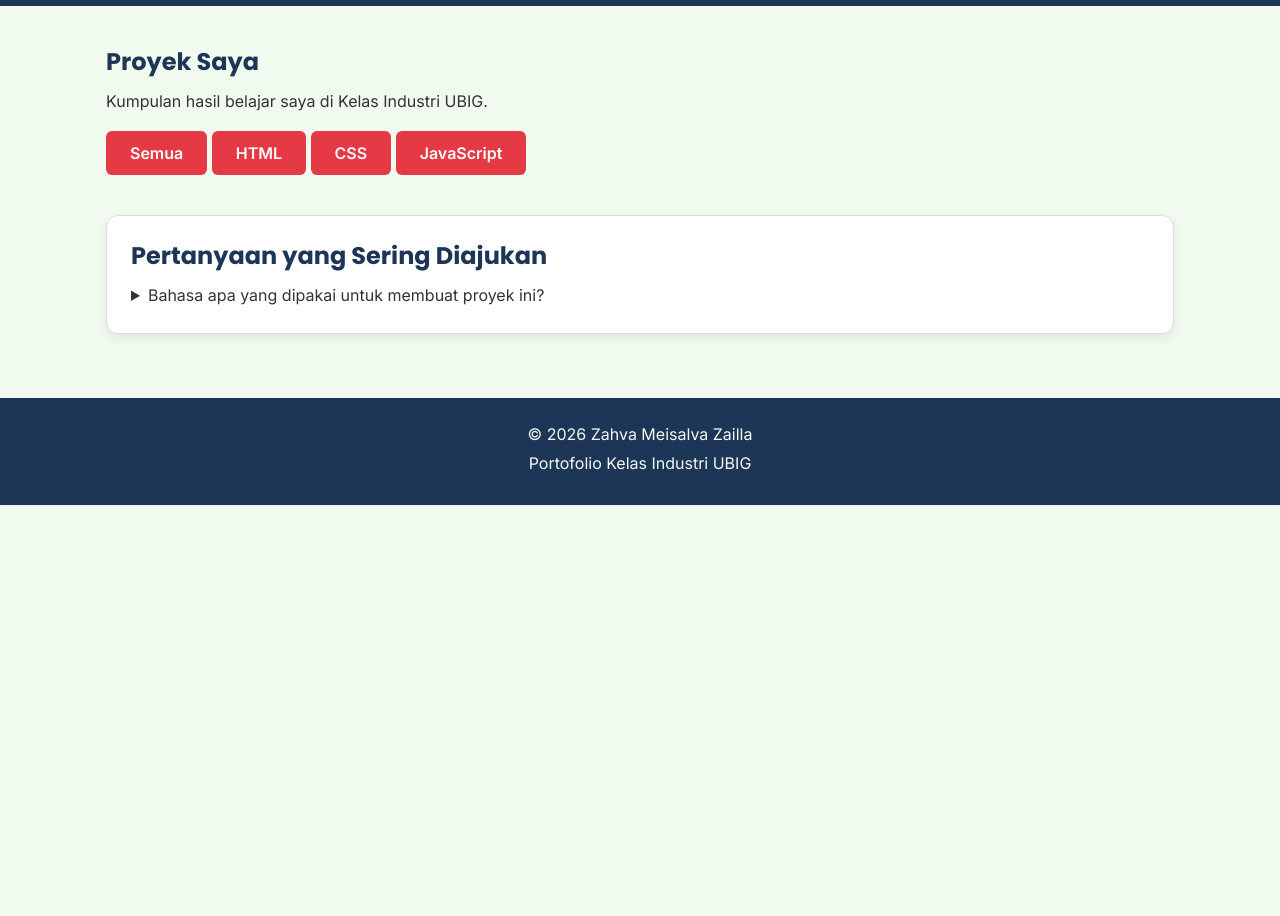
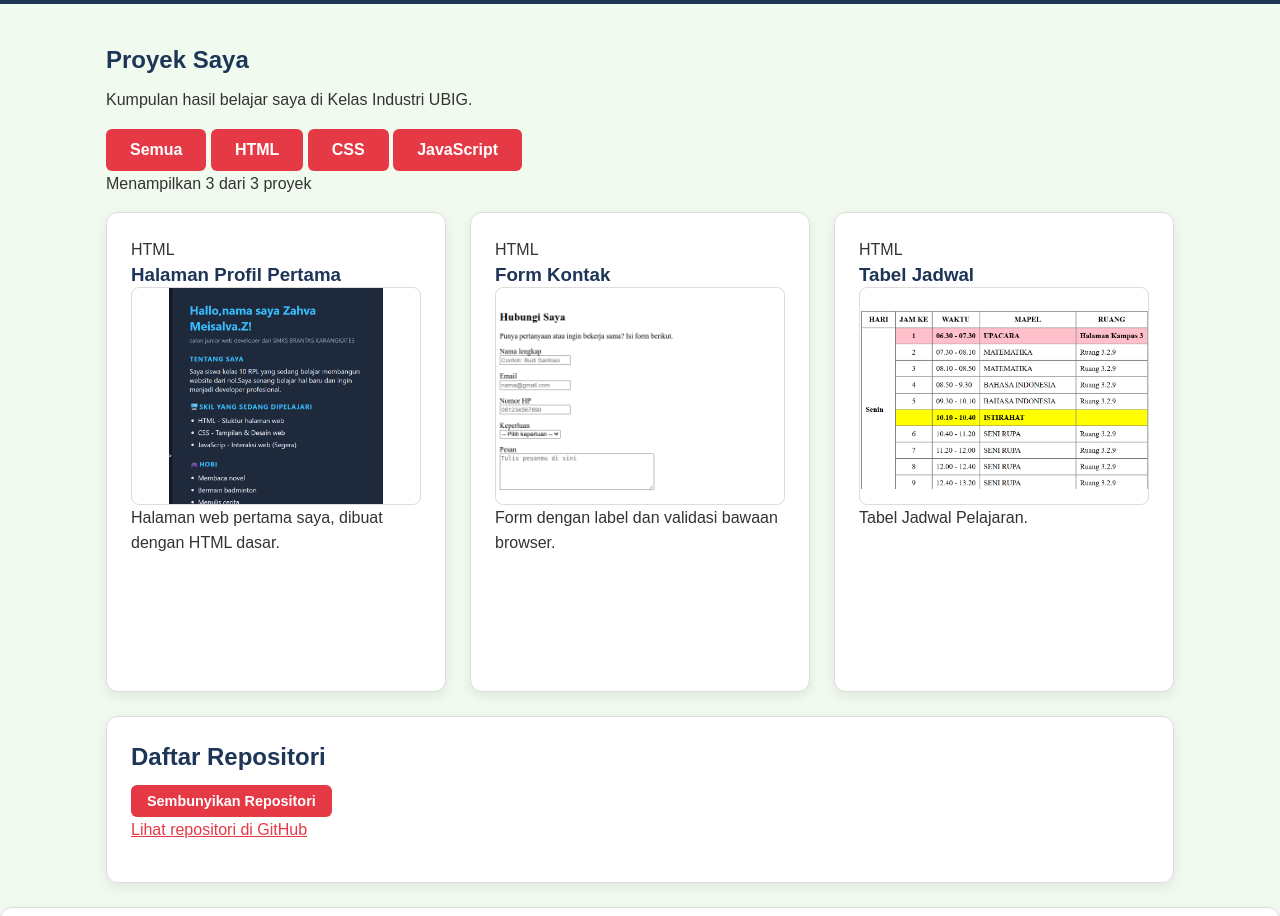
Before and after one commit to zahvameirpl1-cmd/Tugas-rumah_Zahva-Meisalva-Zailla, a plain HTML site: page proyek.html in a window 1280 px wide. Shown: the part 70-986 px from the top of the page. Before the commit the page ends 800 px from the top, so only its background shows below. Drawn offline with Linux system fonts and the light colour scheme.

Commit message:
fix: sediakan ruang daftar proyek agar tidak bergeser

```diff
--- a/css/style.css
+++ b/css/style.css
@@ -16,15 +16,17 @@ img {
 
 /* 2. Dasar halaman: warna dan huruf */
 body {
-  font-family: "Inter", Arial, sans-serif;
+  font-family: Arial, Helvetica, sans-serif;
   font-size: 1rem;
   line-height: 1.6;
   color: #333333;
   background-color: #F1FAEE;
 }
 
-h1, h2, h3 {
-  font-family: "Poppins", Arial, sans-serif;
+h1,
+h2,
+h3 {
+  font-family: Arial, Helvetica, sans-serif;
   color: #1D3557;
   line-height: 1.3;
 }
@@ -33,7 +35,9 @@ h2 {
   margin-bottom: 0.75rem;
 }
 
-p, ul, ol {
+p,
+ul,
+ol {
   margin-bottom: 1rem;
 }
 
@@ -172,7 +176,8 @@ caption {
   margin-bottom: 0.5rem;
 }
 
-th, td {
+th,
+td {
   border: 1px solid #CCCCCC;
   padding: 0.5rem 0.75rem;
   text-align: left;
@@ -188,7 +193,9 @@ label {
   font-weight: 600;
 }
 
-input, select, textarea {
+input,
+select,
+textarea {
   width: 100%;
   max-width: 22rem;
   padding: 0.6rem;
@@ -209,13 +216,17 @@ button {
   font-size: 1rem;
   font-weight: 600;
   cursor: pointer;
+}
 
-  button {
-    class .tombol-kecil
-    class .tersembunyi
-    display: none.
-  }
+.tombol-kecil {
+  padding: 8px 16px;
+  font-size: 0.9rem;
 }
+
+.tersembunyi {
+  display: none;
+}
+
 /* 7. Footer */
 footer {
   background-color: #1D3557;
@@ -267,3 +278,23 @@ footer a {
     font-size: 2.75rem;
   }
 }
+
+.tombol-kecil {
+  padding: 8px 16px;
+  font-size: 0.9rem;
+}
+
+.tersembunyi {
+  display: none;
+}
+
+#daftar-proyek .kartu img {
+  display: block;
+  width: 100%;
+  height: auto;
+  aspect-ratio: 4 / 3;
+  object-fit: contain;
+}
+#daftar-proyek {
+  min-height: 30rem;
+}
--- a/js/main.js
+++ b/js/main.js
@@ -1,4 +1,4 @@
-// JavaScript portofolio Flavea Verona Al Husein
+// JavaScript portofolio Zahva Meisaalva Zailla
 // Dipasang di ketiga halaman dengan defer
 
 // 1. Daftar keahlian (halaman Beranda)
@@ -71,6 +71,7 @@ const proyek = [
 
 ];
 
+window.proyek = proyek;
 const daftarProyek = document.querySelector("#daftar-proyek");
 const jumlahProyek = document.querySelector("#jumlah-proyek");
 
@@ -105,14 +106,30 @@ function pasangFilter(idTombol, kategori) {
         } else {
             tampilkanProyek(proyek.filter((item) => item.kategori === kategori));
         }
-        #daftar-repo
     });
 }
 
 if (daftarProyek) {
     tampilkanProyek(proyek);
+
     pasangFilter("#filter-semua", "Semua");
     pasangFilter("#filter-html", "HTML");
     pasangFilter("#filter-css", "CSS");
     pasangFilter("#filter-javascript", "JavaScript");
 }
+
+// Tombol tampil/sembunyikan repositori
+const tombolRepo = document.getElementById("tombol-repo");
+const daftarRepo = document.getElementById("daftar-repo");
+
+if (tombolRepo && daftarRepo) {
+    tombolRepo.addEventListener("click", function () {
+        daftarRepo.classList.toggle("tersembunyi");
+
+        if (daftarRepo.classList.contains("tersembunyi")) {
+            tombolRepo.textContent = "Tampilkan Repositori";
+        } else {
+            tombolRepo.textContent = "Sembunyikan Repositori";
+        }
+    });
+}
--- a/proyek.html
+++ b/proyek.html
@@ -1,14 +1,11 @@
 <!DOCTYPE html>
 <html lang="id">
+
 <head>
   <meta charset="UTF-8">
   <meta name="viewport" content="width=device-width, initial-scale=1.0">
   <title>Zahva Meisalva Zailla | Proyek</title>
   <link rel="icon" href="img/foto-profil.png">
-  <link rel="preconnect" href="https://fonts.googleapis.com">
-  <link rel="preconnect" href="https://fonts.gstatic.com" crossorigin>
-  <link href="https://fonts.googleapis.com/css2?family=Inter:wght@400;600&family=Poppins:wght@600;700&display=swap"
-    rel="stylesheet">
   <link rel="stylesheet" href="css/style.css">
   <script src="js/main.js" defer></script>
 </head>
@@ -35,12 +32,28 @@
 
       <div class="filter">
         <button type="button" class="tombol-filter aktif" id="filter-semua">Semua</button>
-        <button type="button" class="tombol-filter" id="">HTML</button>
+        <button type="button" class="tombol-filter" id="filter-html">HTML</button>
         <button type="button" class="tombol-filter" id="filter-css">CSS</button>
         <button type="button" class="tombol-filter" id="filter-javascript">JavaScript</button>
       </div>
       <p id="jumlah-proyek"></p>
       <div class="daftar-kartu" id="daftar-proyek"></div>
+      <section class="kartu">
+  <h2>Daftar Repositori</h2>
+  <button type="button" class="tombol-kecil" id="tombol-repo">
+    Sembunyikan Repositori
+  </button>
+
+  <div id="daftar-repo">
+  <p>
+    <a href="https://github.com/zahva/bikinwordpress" target="_blank" rel="noopener noreferrer">
+      Lihat repositori di GitHub
+    </a>
+  </p>
+</div>
+    <!-- Daftar repositori diletakkan di sini -->
+  </div>
+</section>
 
       <section class="kartu">
         <h2>Pertanyaan yang Sering Diajukan</h2>
@@ -48,13 +61,11 @@
           <summary>Bahasa apa yang dipakai untuk membuat proyek ini?</summary>
           <p>Proyek di halaman ini dibuat dengan HTML, CSS, dan JavaScript. Pilih tombol kategori di atas untuk melihat
             proyek per bahasa.</p>
-            <button type="button" class="tombol-kecil" id="tombol-repo">Sembunyikan Repositori</button>
-        </details>
       </section>
     </div>
   </main>
   <script>
-    const btnTema = document.getElementById("btnTema");
+    const btnTema = document.getElementById("tombol-tema");
     const body = document.body;
 
     btnTema.addEventListener("click", function () {
@@ -75,4 +86,5 @@
     <p>Portofolio Kelas Industri UBIG</p>
   </footer>
 </body>
+
 </html>
```
Also changed, not shown: index.html (+1 -0 lines).
